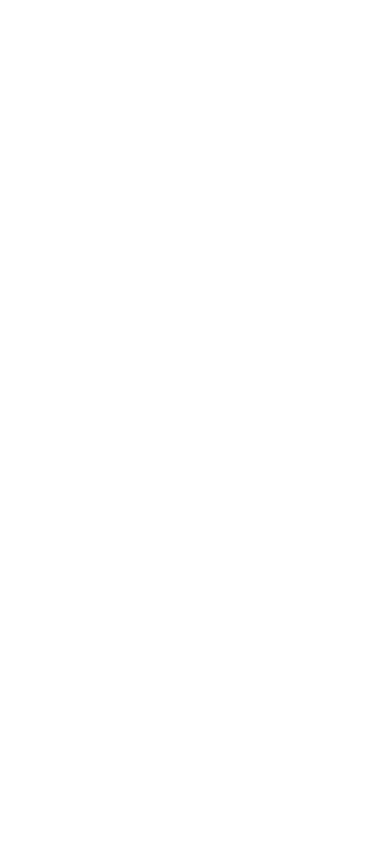
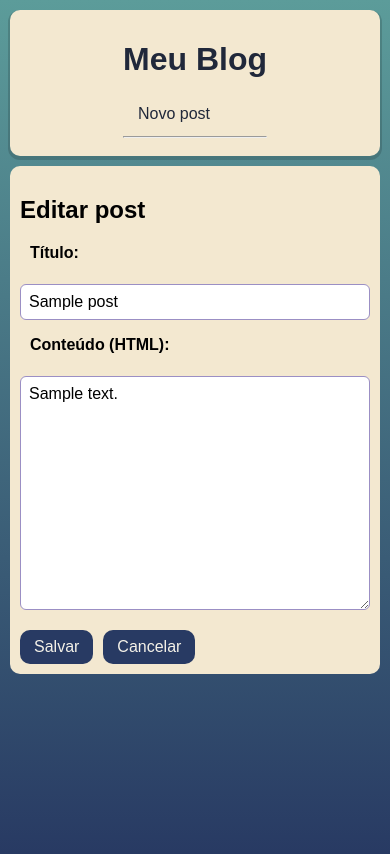
Before and after one commit to MarcosBeduhn/ep2_blog_poli_usp, a Django app: page /post/1/editar/ in a window 390 px wide. Before the commit the page is empty. Run offline with Django 5.2, Linux system fonts and the light colour scheme; tables that the repository leaves empty hold one stand-in row (values such as "Sample post").

Commit message:
site estilizado

```diff
--- a/static/css/style.css
+++ b/static/css/style.css
@@ -0,0 +1,252 @@
+* {
+    font-family: Arial, Helvetica, sans-serif;
+    box-sizing: border-box;
+}
+
+html {
+    min-height: 100%;
+}
+
+body {
+    margin: 0;
+    min-height: 100vh;
+    width: 100%;
+
+    background: linear-gradient(
+        to top,
+        #283A63,
+        #5C9C9A
+    );
+}
+
+header {
+    background-color: #F3E8D0;
+
+    width: 600px;
+    max-width: calc(100% - 20px);
+
+    margin: 20px auto 0;
+    padding: 10px 20px;
+
+    display: flex;
+    align-items: center;
+    justify-content: center;
+
+    border-radius: 10px;
+
+    box-shadow:
+        0px 2px 0px 2px rgba(0, 0, 0, 0.15);
+}
+
+nav {
+    padding: 10px;
+    width: 100%;
+}
+
+nav ul {
+    display: flex;
+    align-items: center;
+    justify-content: center;
+
+    gap: 30px;
+
+    list-style: none;
+    padding: 0;
+    margin: 0;
+
+    flex-wrap: wrap;
+}
+h1 a{
+    text-decoration: none;
+    color: #20283A;
+}
+ul li a{
+    text-decoration: none;
+    color: #20283A;
+    font-weight: 400;
+    transition: font-weight 0.2s ease;
+}
+
+ul li a:hover{
+    color: #121622;
+    font-weight: 600;
+}
+nav a {
+    text-decoration: none;
+
+    color: #20283A;
+
+    padding: 10px;
+    margin: 10px;
+
+    border-radius: 10px;
+
+    transition: 0.2s;
+}
+
+nav a:hover {
+    background-color: #9B8FC4;
+
+    color: #F4F1E8;
+
+    box-shadow:
+        0px 2px 2px 0px rgba(101, 97, 97, 0.15);
+}
+
+
+.logo {
+    width: 100px;
+    max-width: 100%;
+    height: auto;
+}
+
+
+main {
+    background-color: #F3E8D0;
+
+    width: 600px;
+    max-width: calc(100% - 20px);
+
+    margin: 10px auto;
+
+    padding: 10px 20px;
+
+    border-radius: 10px;
+}
+
+
+main p {
+    text-indent: 10px;
+    text-align: justify;
+
+    /* Impede palavras gigantes de estourarem o layout */
+    overflow-wrap: break-word;
+}
+
+main img {
+    display: block;
+
+    max-width: 100%;
+    height: auto;
+
+    margin: 20px auto;
+}
+
+.botoes1{
+    display: flex;
+    justify-content: flex-start;
+    gap: 10px;
+}
+
+.botoes1 button a{
+    text-decoration: none;
+    color: #F4F1E8;
+}
+
+/* ---------- Lista de posts ---------- */
+main ul {
+    list-style: none;
+    padding: 0;
+}
+
+main ul li {
+    padding: 8px 0;
+    border-bottom: 1px solid rgba(32, 40, 58, 0.2);
+}
+
+main a {
+    color: #283A63;
+}
+
+/* ---------- Formulários ---------- */
+label {
+    display: block;
+    font-weight: bold;
+    margin-bottom: 4px;
+}
+
+input[type="text"],
+textarea {
+    width: 100%;
+    padding: 8px;
+    font-size: 1rem;
+    border: 1px solid #9B8FC4;
+    border-radius: 6px;
+    background: #fff;
+}
+
+/* ---------- Botões ---------- */
+button {
+    display: inline-block;
+    padding: 8px 14px;
+    font-size: 1rem;
+    color: #F4F1E8;
+    background: #283A63;
+    border: none;
+    border-radius: 10px;
+    cursor: pointer;
+    transition: 0.2s;
+}
+
+button:hover {
+    background: #9B8FC4;
+}
+
+/*RESPONSIVIDADE*/
+
+@media (max-width: 620px) {
+
+    header {
+        width: calc(100% - 20px);
+        max-width: none;
+
+        padding: 10px;
+    }
+
+    main {
+        width: calc(100% - 20px);
+        max-width: none;
+
+        padding: 10px 15px;
+    }
+
+    nav ul {
+        gap: 10px;
+    }
+
+    nav a {
+        margin: 5px;
+    }
+}
+
+@media (max-width: 480px) {
+
+    header {
+        margin-top: 10px;
+    }
+
+    main {
+        padding: 10px;
+    }
+
+    nav {
+        padding: 5px;
+    }
+
+    nav ul {
+        gap: 5px;
+    }
+
+    nav a {
+        padding: 8px;
+        margin: 2px;
+    }
+
+    .logo {
+        width: 85px;
+    }
+
+    .foto-1 {
+        width: 160px;
+    }
+}
--- a/templates/blog/post_confirm_delete.html
+++ b/templates/blog/post_confirm_delete.html
@@ -8,7 +8,9 @@
 
     <form method="post">
         {% csrf_token %}
-        <button type="submit">Sim, remover</button>
-        <a href="{% url 'post_detail' post.pk %}">Cancelar</a>
+        <div class="botoes1">
+            <button type="submit">Sim, remover</button>
+            <button type="submit"><a href="{% url 'post_detail' post.pk %}">Cancelar</a></button>
+        </div>
     </form>
 {% endblock %}
--- a/templates/blog/post_form.html
+++ b/templates/blog/post_form.html
@@ -0,0 +1,25 @@
+{% extends 'base.html' %}
+
+{% block title %}{% if post %}Editar{% else %}Novo{% endif %} post{% endblock %}
+
+{% block content %}
+    <h2>{% if post %}Editar post{% else %}Novo post{% endif %}</h2>
+
+    <form method="post">
+        {% csrf_token %}
+        <p>
+            <label for="title">Título:</label><br>
+            <input type="text" id="title" name="title" value="{{ post.title }}" size="60">
+        </p>
+        <p>
+            <label for="content">Conteúdo (HTML):</label><br>
+            <textarea id="content" name="content" rows="12" cols="60">{{ post.content }}</textarea>
+        </p>
+
+
+    <div class="botoes1">
+        <button type="submit">Salvar</button>
+        <button type="submit"><a href="{% url 'post_list' %}">Cancelar</a></button>
+    </div>
+    </form>
+{% endblock %}
```
